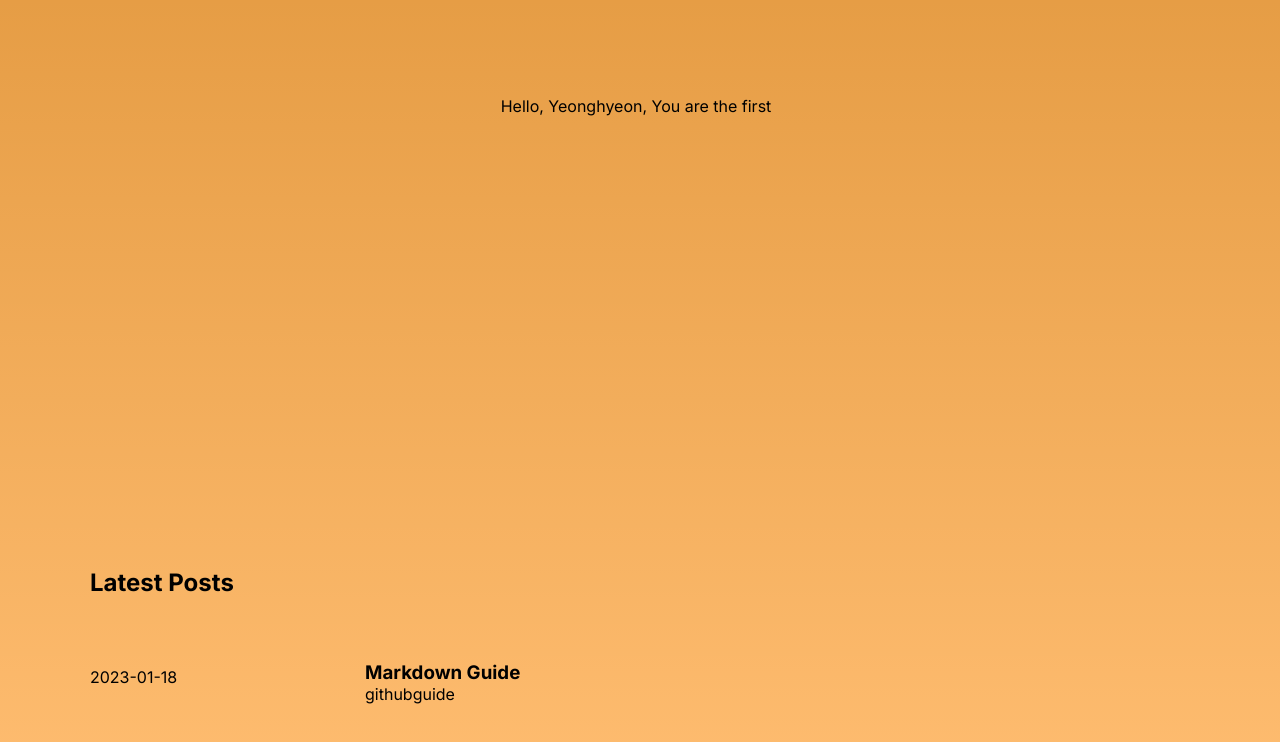
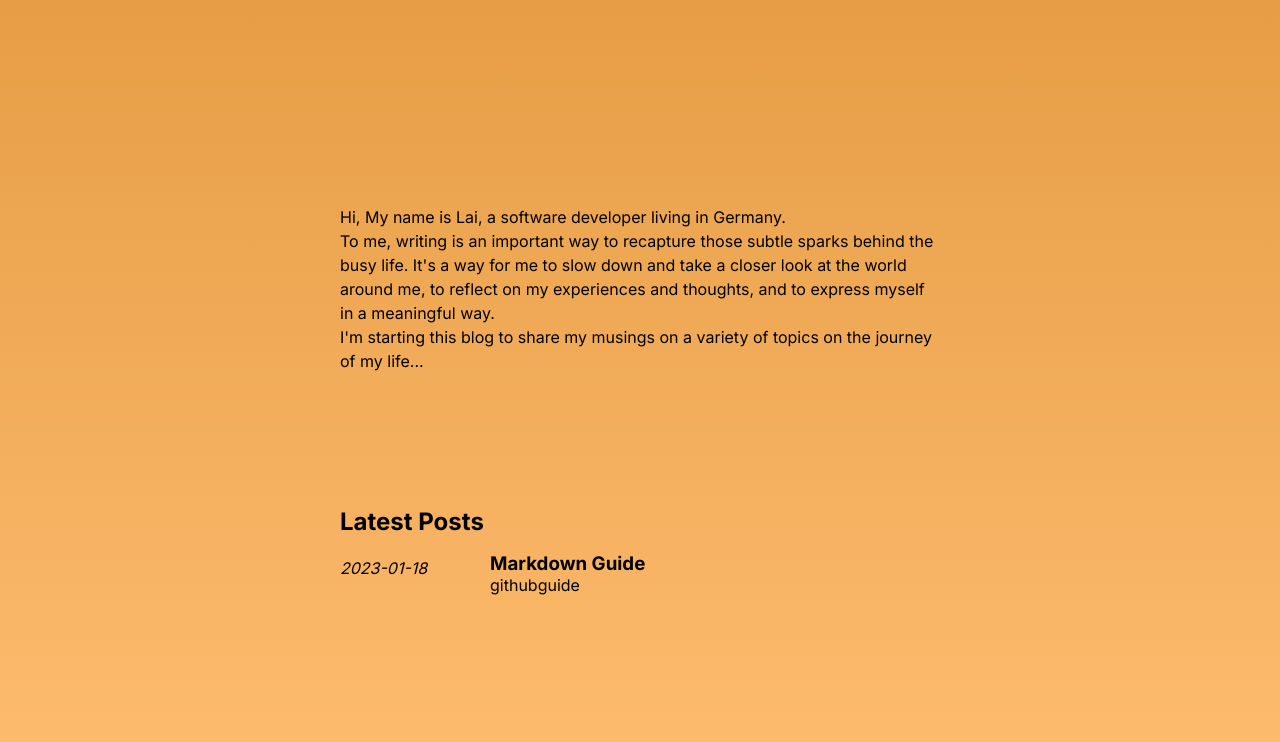
Before and after one commit to Muffinmann/my-next-blog, a Next.js app: page / in a window 1280 px wide. Shown: the top 742 px of the page. Built offline with nearby package versions, Linux system fonts and the light colour scheme.

Commit message:
adjust layout and fix some bugs of type machine

```diff
--- a/components/TypeMachine.module.css
+++ b/components/TypeMachine.module.css
@@ -5,7 +5,9 @@
 }
 
 .typewriter {
-    max-width: 300px;
+    max-width: 600px;
+    line-height: 1.5rem;
+    font-size: medium;
 }
 
 .typewriter a {
--- a/components/TypeMachine.tsx
+++ b/components/TypeMachine.tsx
@@ -1,4 +1,4 @@
-import { Children, cloneElement, createElement, ReactElement, ReactNode, useEffect, useRef, useState } from "react";
+import { Children, cloneElement, ReactElement, useEffect, useState } from "react";
 import styles from './TypeMachine.module.css';
 
 
@@ -8,7 +8,8 @@ const applyTypeAnimation = (text: string, update: (s: string) => void) => {
     setTimeout(() => {
       currentString = currentString.concat(letter);
       update(currentString);
-    }, 150 * index);
+    }, 0 * index);
+
   });
 };
 
@@ -22,35 +23,46 @@ const useTypeAnimation = (text: string) => {
   return letters;
 };
 
-const Typewriter = ({ children }: {children: string}) => {
-  const letters = useTypeAnimation(children);
-  return (
-    <>
-      {letters}<span className={styles.caret} />
-    </>
-  );
+
+const injectDynamicString = (e:ReactElement, str: string): ReactElement | ReactElement[] => {
+  const childrenElement = e?.props?.children;
+  if (!childrenElement) return e;
+  if (typeof childrenElement === 'string') return cloneElement(e, e?.props, ` ${str}`);
+  if (Array.isArray(childrenElement)) {
+    return Children.map(childrenElement, (child: ReactElement) => injectDynamicString(child, str)) as ReactElement[];
+  }
+  return injectDynamicString(childrenElement.props.children, str);
+};
+
+const extractWrappedText = (e: ReactElement): string => {
+  const childrenElement = e?.props?.children;
+  if (!childrenElement) return '';
+  if (typeof childrenElement === 'string') return childrenElement;
+  if (Array.isArray(childrenElement)) {
+    return Children.map(childrenElement, (child: ReactElement) => extractWrappedText(child)).join(' ') as string;
+  }
+  return extractWrappedText(childrenElement.props.children);
 };
 
 const Scheduler = ({ children }:{children: ReactElement[]}) => {
-  const isFirstChildString = typeof children[0] === 'string';
-  const text = isFirstChildString ? children[0] : children[0]?.props.children || '';
+  const target = children[0];
+  const isFirstChildString = typeof target === 'string';
+  const text = isFirstChildString ? target : extractWrappedText(target);
   const letters = useTypeAnimation(text);
   return <>
-    {isFirstChildString ? letters : cloneElement(children[0], children[0]?.props, ` ${letters}`)}
+    {isFirstChildString ? letters : injectDynamicString(target, letters)}
     {letters.length === text.length && children.length > 1 && <Scheduler key={Date.now()}>{children.slice(1)}</Scheduler>}
-    {/* <span className={styles.caret} /> */}
   </>;
 };
 
-const TypeMachine = ({ children }: {children: (string | ReactElement)[]}) => {
+const TypeMachine = ({ children }: {children: string | (string | ReactElement)[]}) => {
   const arrayChildren = Children.toArray(children).map((child, index) => index > 0 && typeof child === 'string' ? ` ${child}` : child) as ReactElement[];
-  console.log('children = ', arrayChildren);
 
   return (
-    <div className={styles.typewriter}>
+    <p className={styles.typewriter}>
       <Scheduler>{arrayChildren}</Scheduler>
       <span className={styles.caret} />
-    </div>
+    </p>
   );
 };
 export default TypeMachine;
--- a/pages/index.tsx
+++ b/pages/index.tsx
@@ -1,8 +1,5 @@
 // import Head from 'next/head';
-import Image from 'next/image';
-import { Inter } from '@next/font/google';
 import styles from '@/styles/utils.module.css';
-import cls from '@/lib/utils/cls';
 import Link from 'next/link';
 import TypeMachine from '@/components/TypeMachine';
 import { PostData, getSortedPostsData } from '@/lib/posts';
@@ -23,22 +20,17 @@ type HomeProps = {
 }
 
 export default function Home({ allPostsData }: HomeProps) {
-  console.log(allPostsData);
   return (
     <main className={styles.main}>
       <div>
 
-        <Link href={'/'}>
-          <TypeMachine>
-            Hello, Yeonghyeon,
-            You are the first guest to this site, WELCOME!
-            How are you today?
-            I hope you are having a good time. This blog is still
-            under construction, so temporary you can only visit my
-            <Link href={'/posts/test-post'}>First Post</Link> &lt;- click
-            it. But more posts are coming soon :D
-          </TypeMachine>
-        </Link>
+        <TypeMachine>
+          Hi, My name is Lai, a software developer living in Germany.<br/>
+          To me, writing is an important way to recapture those subtle sparks behind the busy life.
+          It&apos;s a way for me to slow down and take a closer look at the world around me,
+          to reflect on my experiences and thoughts, and to express myself in a meaningful way.<br/>
+          I&apos;m starting this blog to share my musings on a variety of topics on the journey of my life...<br/>
+        </TypeMachine>
       </div>
       <section className={styles.section}>
         <h2>Latest Posts</h2>
--- a/styles/globals.css
+++ b/styles/globals.css
@@ -97,3 +97,7 @@ a {
     color-scheme: dark;
   }
 }
+
+time {
+  font-style: italic;
+}
--- a/styles/utils.module.css
+++ b/styles/utils.module.css
@@ -1,9 +1,9 @@
 .main {
   display: flex;
   flex-direction: column;
-  justify-content: space-between;
+  justify-content: space-evenly;
   align-items: center;
-  padding: 6rem;
+  padding: 2rem;
   min-height: 100vh;
 }
 
@@ -240,15 +240,6 @@
   }
 }
 
-.content_center {
-  display: flex;
-  place-content: center;
-}
-
-.items_center {
-  display: grid;
-  place-items: center;
-}
 
 .effect_border_flow {
   display: flex;
@@ -286,18 +277,37 @@
 }
 
 .article {
-  display: grid;
-  grid-template-columns: 1fr 3fr;
+  display: flex;
+  flex-direction: column;
 }
+
+@media (min-width:640px) {}
 
 .article time {
   line-height: 2rem;
 }
 
 .section {
-  width: var(--max-width);
+  max-width: 600px;
+  width: 100%;
+}
+
+@media (min-width: 648px) {
+  .main {
+    display: flex;
+    flex-direction: column;
+    align-items: center;
+    padding: 6rem;
+    min-height: 100vh;
+  }
+
+  .article {
+    display: grid;
+    grid-template-columns: 1fr 3fr;
+  }
+
 }
 
 .section h2 {
-  margin-bottom: 4rem;
+  margin-bottom: 1rem;
 }
```
Also changed, not shown: pages/posts/[id].module.css (+18 -6 lines), .eslintrc.json.
